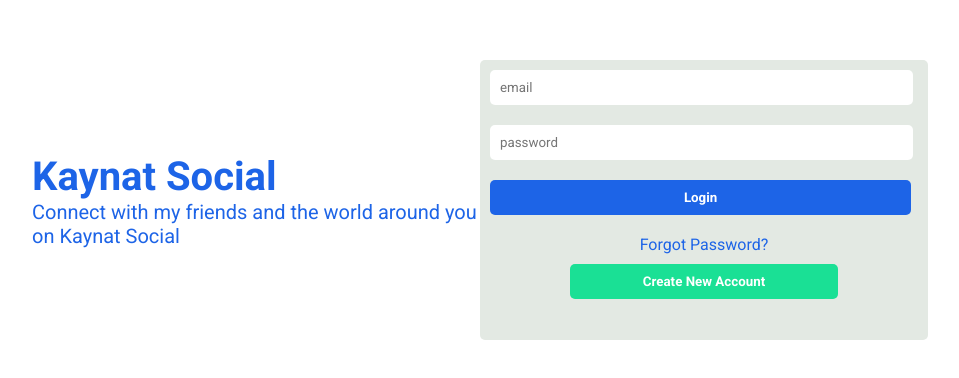
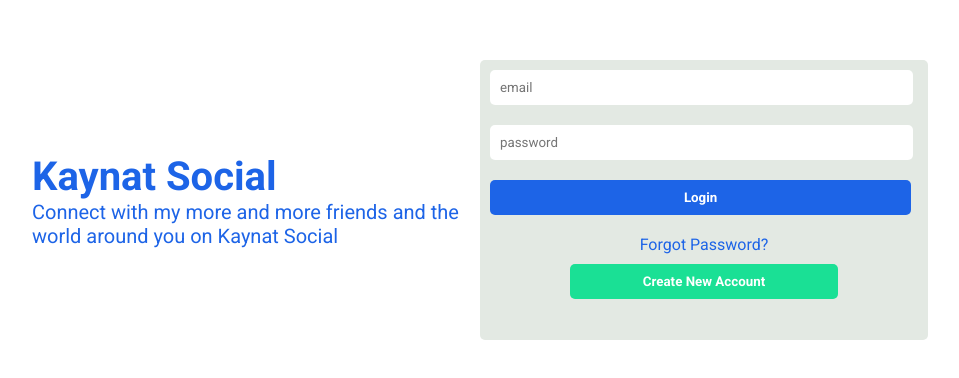
Before and after one commit to khaledtudce/socialmediakhaled2022_frontend, a React (Create React App) app: page / in a window 1280 px wide. Shown: the part 200-578 px from the top of the page, without its empty margins (160-1119 px from the left). Built offline with nearby package versions, Linux system fonts and the light colour scheme.

Commit message:
Update Login.jsx

```diff
--- a/src/pages/login/Login.jsx
+++ b/src/pages/login/Login.jsx
@@ -29,7 +29,7 @@ const Login = () => {
         <div className="loginTextBlock">
           <div className="loginLogo">Kaynat Social</div>
           <div className="loginText">
-            Connect with my friends and the world around you on Kaynat Social
+            Connect with my more and more friends and the world around you on Kaynat Social
           </div>
         </div>
         <div className="loginInputBlock">
```
